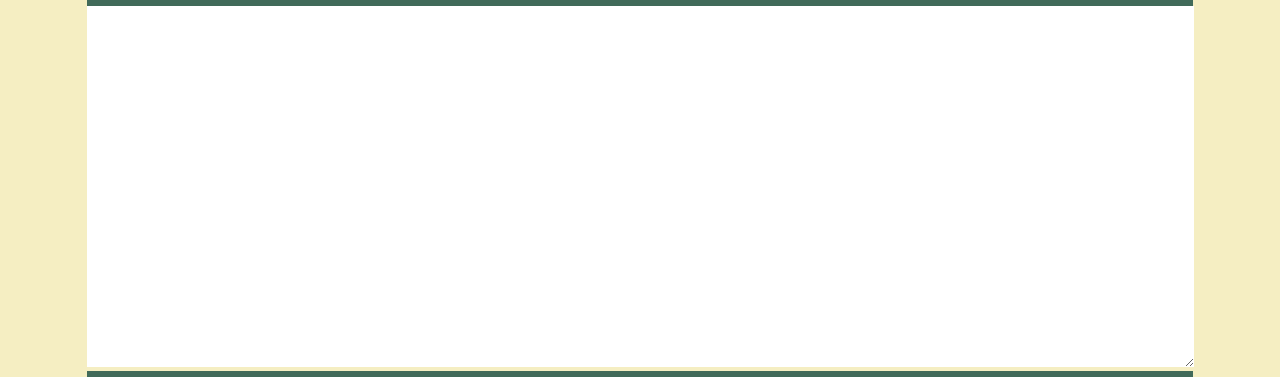
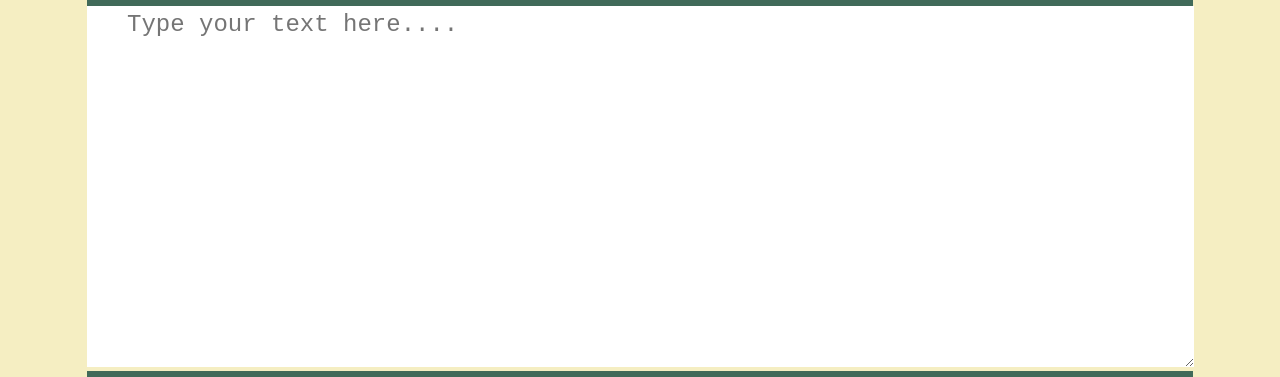
Before and after one commit to TashinParvez/Word-Counter, a plain HTML site: page index.html in a window 1280 px wide. Shown: the part 149-526 px from the top of the page. Drawn offline with Linux system fonts and the light colour scheme.

Commit message:
add placeholder

```diff
--- a/index.html
+++ b/index.html
@@ -51,7 +51,7 @@
             <h1 id="title"> Word & Character Counter </h1>
         </div>
         <div>
-            <textarea id="textarea" rows="13" cols="73"></textarea>
+            <textarea id="textarea" rows="13" cols="73" placeholder="Type your text here...."></textarea>
         </div>
         <div id="footer" class="h-f">
             <h1 id="title"> <span id="word">0</span> Words & <span id="cha">0</span>
```
